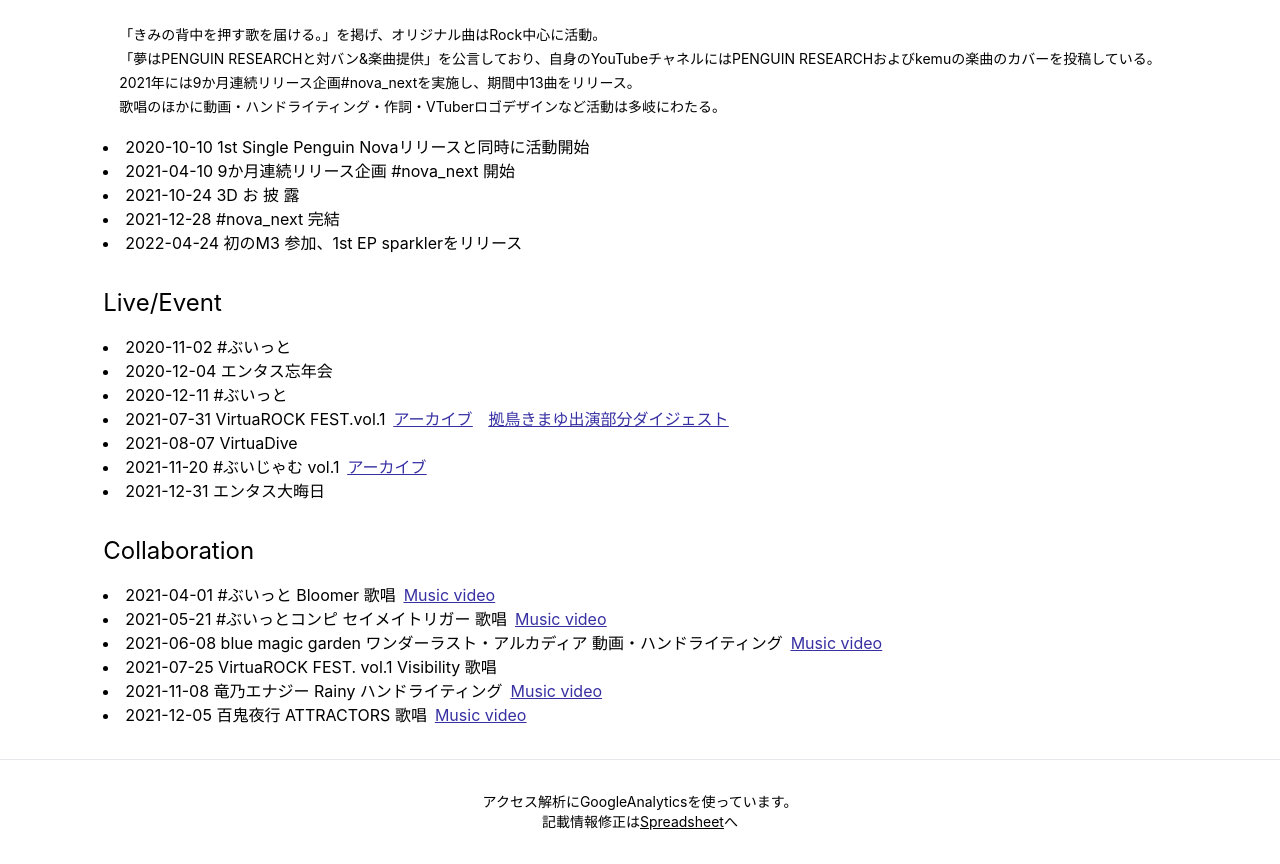
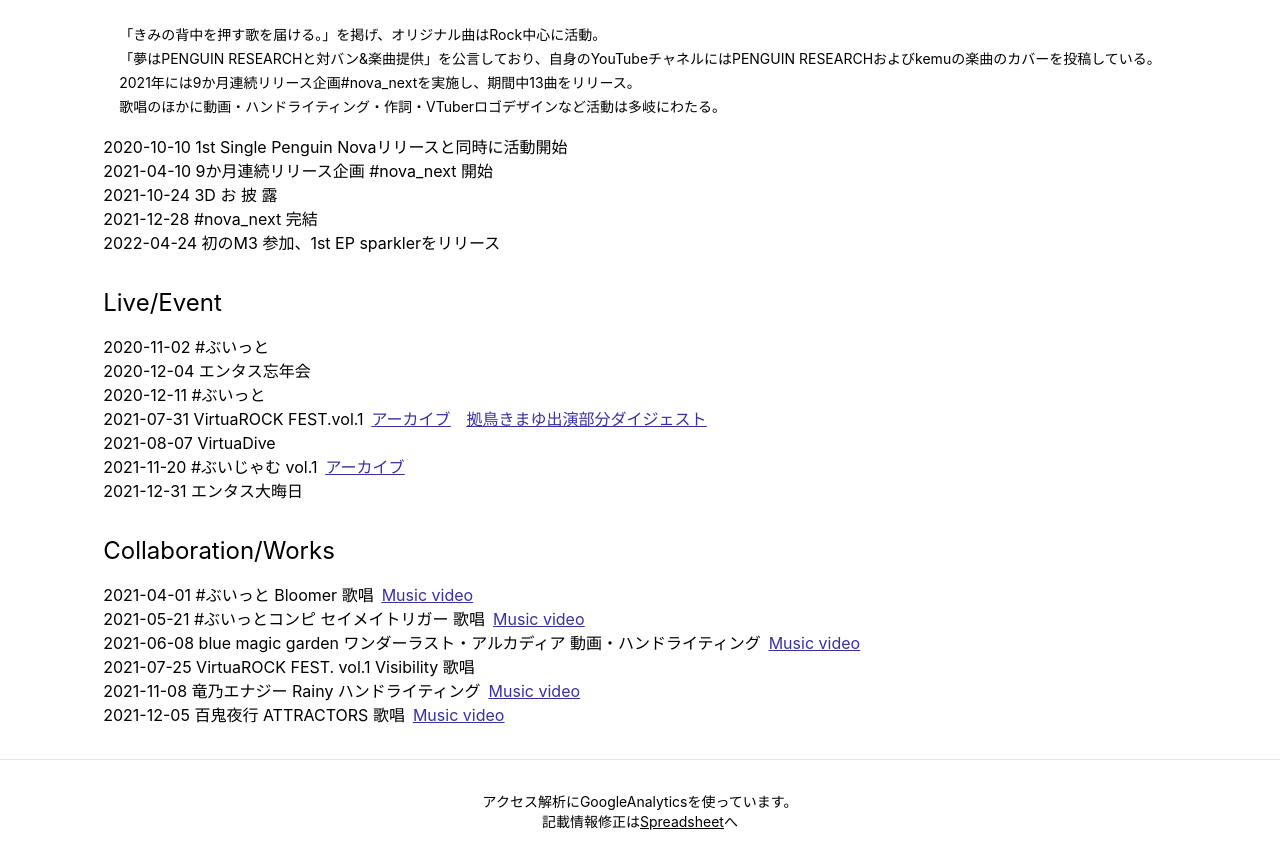
Before and after one commit to human-readable-name/yorudokimayu-info, a Next.js app: page /biography in a window 1280 px wide. Shown: the part 380-1244 px from the top of the page. Built offline with nearby package versions, Linux system fonts and the light colour scheme; no server answers.

Commit message:
リストのスタイル修正

```diff
--- a/src/pages/biography.tsx
+++ b/src/pages/biography.tsx
@@ -47,7 +47,7 @@
                             2021年には9か月連続リリース企画#nova_nextを実施し、期間中13曲をリリース。<br />
                             歌唱のほかに動画・ハンドライティング・作詞・VTuberロゴデザインなど活動は多岐にわたる。<br />
                         </p>
-                        <ul className="leading-6 list-inside list-disc">
+                        <ul className="leading-6 list-inside list-none">
                             <li>2020-10-10 1st Single Penguin Novaリリースと同時に活動開始</li>
                             <li>2021-04-10 9か月連続リリース企画 #nova_next 開始</li>
                             <li>2021-10-24 3D お 披 露</li>
@@ -58,7 +58,7 @@
 
                     <section>
                         <SectionTitle text="Live/Event" />
-                        <ul className="leading-6 list-inside list-disc">
+                        <ul className="leading-6 list-inside list-none">
                             <li>
                                 2020-11-02 #ぶいっと
                             </li>
@@ -84,8 +84,8 @@
                         </ul>
                     </section>
                     <section>
-                        <SectionTitle text="Collaboration" />
-                        <ul className="leading-6 list-inside list-disc">
+                        <SectionTitle text="Collaboration/Works" />
+                        <ul className="leading-6 list-inside list-none">
                             <li>
                                 2021-04-01 #ぶいっと Bloomer 歌唱
                                 <span className="mx-2 underline text-indigo-800"><a href="https://youtu.be/ZVsIPmfkWAg" target="_blank" rel="noopener noreferrer">Music video</a></span>
```
